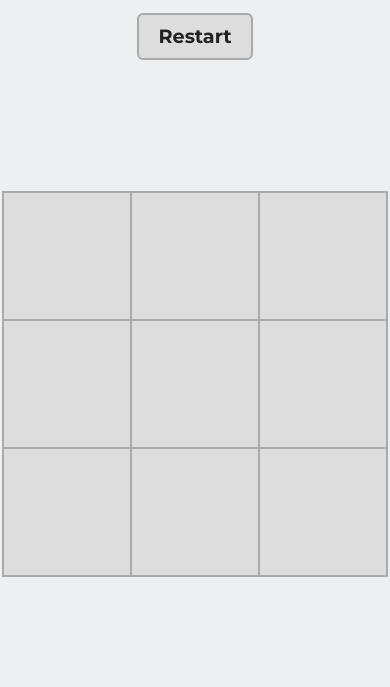
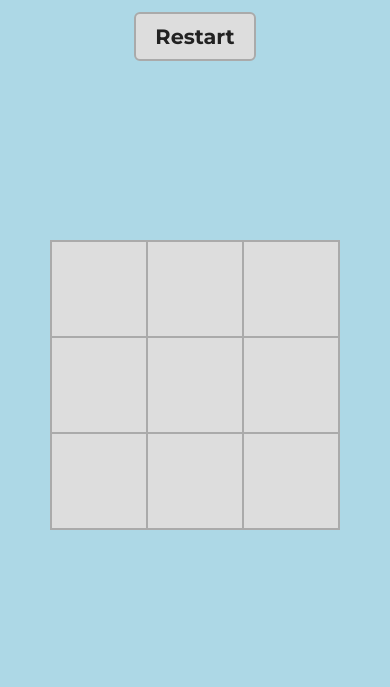
Before and after one commit to AvagSargsyan/Tic-tac-toe, a plain HTML site: page index.html in a window 390 px wide. Shown: the part 123-810 px from the top of the page. Drawn offline with Linux system fonts and the light colour scheme.

Commit message:
Make the page mobile-friendly

```diff
--- a/script.js
+++ b/script.js
@@ -31,7 +31,7 @@ fields.forEach(field => {
                     playAgain.innerText = 'Play again';
                     playerTurn.innerText = '';
                 } else if (checkWinner(player, board, emptyFields) === 'tie') {
-                    resultText.innerText = `It's a tie!`;
+                    resultText.innerText = `It's a draw!`;
                     infoText.append(resultText);
                     gameOver = true;
                     infoText.append(playAgain);
--- a/style.css
+++ b/style.css
@@ -18,7 +18,7 @@
 body {
     height: 100vh;
     width: 100vw;
-    background-color: rgb(238, 239, 240);
+    background-color: lightblue;
 }
 
 .wrapper {
@@ -29,7 +29,7 @@ body {
     justify-items: center;
 }
 
-.wrapper > h1 {
+.wrapper>h1 {
     margin-top: 1rem;
     font-size: 2.6rem;
     transform: scale(1.1, 1);
@@ -51,25 +51,24 @@ body {
     grid-template: repeat(3, 1fr) / repeat(3, 1fr);
 }
 
-.board > div {
+.board>div {
     border: 1px solid var(--main-border-color);
     background-color: var(--main-bg-color);
     font-size: 7rem;
     display: grid;
     align-content: center;
-    padding: 0 2.6rem .8rem 2.6rem;
     height: 8rem;
     width: 8rem;
 }
 
-.board > div:hover {
+.board>div:hover {
     background-color: var(--main-hover-color);
 }
 
 .play-again-btn {
     /* color: white; */
     background-color: var(--main-bg-color);
-    font-size: 1.2rem;
+    font-size: 1.3rem;
     font-weight: bold;
     padding: .6rem 1.2rem;
     margin: 1rem 0;
@@ -85,7 +84,7 @@ body {
     background-color: #bbb;
 }
 
-.game-info > div {
+.game-info>div {
     font-size: 1.3rem;
     padding: .2rem 0;
 }
@@ -95,3 +94,31 @@ body {
     align-items: center;
     gap: .2rem;
 }
+
+@media only screen and (max-width: 600px) {
+
+    .board>div {
+        font-size: 5rem;
+        padding: 0 .6rem .8rem .6rem;
+        height: 6rem;
+        width: 6rem;
+    }
+
+    body {
+        height: 100vh;
+    }
+
+}
+
+@media only screen and (max-width: 300px) {
+
+    .board>div {
+        height: 5rem;
+        width: 5rem;
+    }
+
+    .footer {
+        font-size: .8rem;
+    }
+
+}
```
